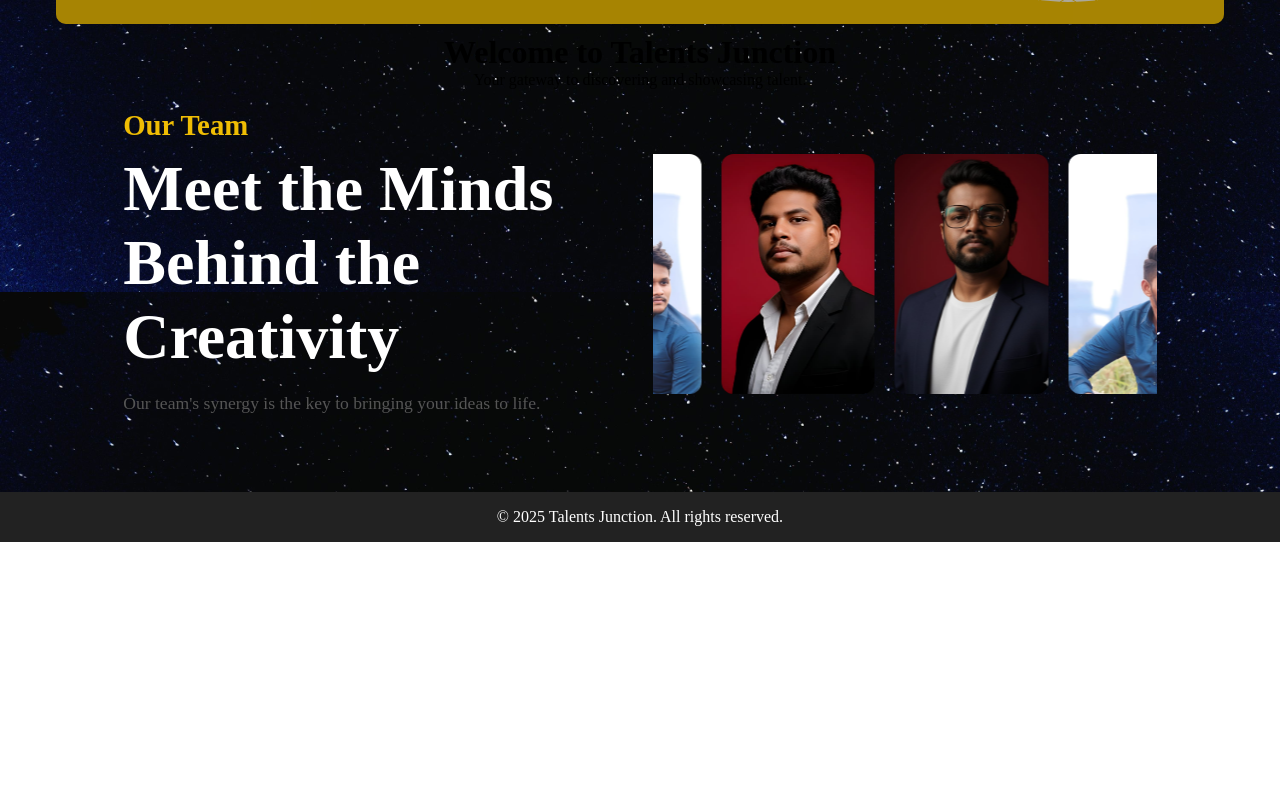
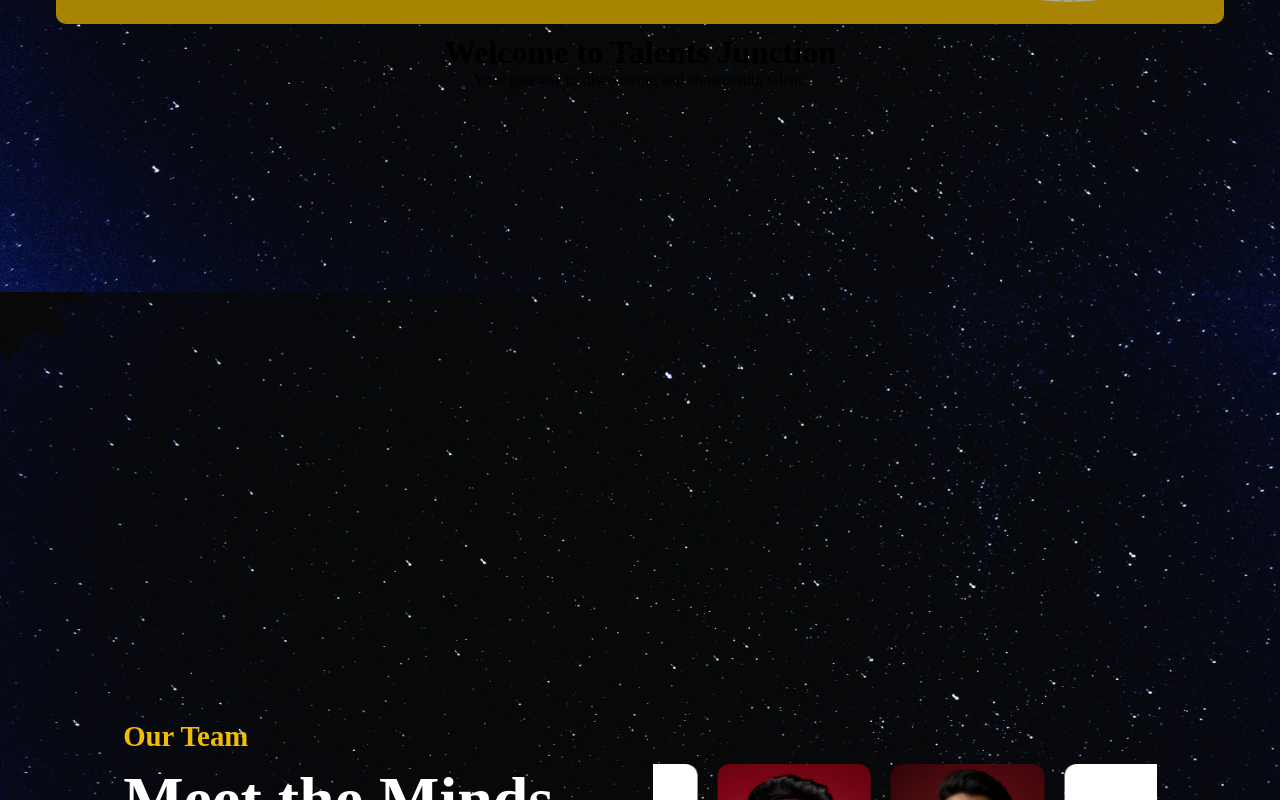
Before and after one commit to AnilGantela/tjtest, a React (Vite) app: page / in a window 1280 px wide. Shown: the part 560-1360 px from the top of the page. Before the commit the page ends 1102 px from the top, so only its background shows below. Built offline with nearby package versions, Linux system fonts and the light colour scheme.

Commit message:
added whychooseus

```diff
--- a/src/App.css
+++ b/src/App.css
@@ -9,6 +9,7 @@ body {
   -ms-overflow-style: none; /* IE and Edge */
   scrollbar-width: none; /* Firefox */
   background-image: url("/public/home-banner2.svg");
+  height: auto;
 }
 
 /* 🧩 Hide scrollbars in Chrome, Safari, and Opera */
--- /dev/null
+++ b/src/components/WhyChooseUS/index.jsx
@@ -0,0 +1,92 @@
+import React, { useRef, useState, useEffect } from "react";
+import {
+  WhyChooseUsContainer,
+  SecondaryTitle,
+  PrimaryTitle,
+  TextContainer,
+  CardContainer,
+  Card,
+  CardTitle,
+  CardDescription,
+} from "./styledComponents";
+
+const WhyChooseUS = () => {
+  const sectionRef = useRef();
+  const [isVisible, setIsVisible] = useState(false);
+
+  // Scroll-triggered visibility
+  useEffect(() => {
+    const observer = new IntersectionObserver(
+      ([entry]) => {
+        if (entry.isIntersecting) {
+          setIsVisible(true);
+          observer.unobserve(entry.target); // animate only once
+        }
+      },
+      { threshold: 0.3 }
+    );
+
+    if (sectionRef.current) {
+      observer.observe(sectionRef.current);
+    }
+
+    return () => observer.disconnect();
+  }, []);
+
+  return (
+    <WhyChooseUsContainer ref={sectionRef} isVisible={isVisible}>
+      <TextContainer>
+        <SecondaryTitle>Why Choose </SecondaryTitle>
+        <PrimaryTitle>Talents Junction?</PrimaryTitle>
+      </TextContainer>
+      <CardContainer>
+        <Card
+          backgroundColor="rgba(10, 10, 30, 0.75)"
+          ref={sectionRef}
+          isVisible={isVisible}
+        >
+          <CardTitle textColor="#7801e7">Creative Excellence</CardTitle>
+          <CardDescription>
+            “We turn our robotics experience into fun, hands-on learning for
+            every student. ”
+          </CardDescription>
+        </Card>
+        <Card
+          backgroundColor="rgba(10, 10, 30, 0.75)"
+          ref={sectionRef}
+          isVisible={isVisible}
+        >
+          <CardTitle textColor="#a20cdf">Experienced Professionals</CardTitle>
+          <CardDescription>
+            “Founded by competitionwinning innovators with realworld Robotics &
+            IoT expertise. ”
+          </CardDescription>
+        </Card>
+        <Card
+          backgroundColor="rgba(10, 10, 30, 0.75)"
+          ref={sectionRef}
+          isVisible={isVisible}
+        >
+          <CardTitle textColor="#f10f7f">Tailored Solutions</CardTitle>
+          <CardDescription>
+            “Courses and kits designed to suit school kids and college students
+            alike. ”
+          </CardDescription>
+        </Card>
+        <Card
+          backgroundColor="rgba(10, 10, 30, 0.75)"
+          ref={sectionRef}
+          isVisible={isVisible}
+        >
+          <CardTitle textColor="#fe6306">Innovative Approach</CardTitle>
+          <CardDescription>
+            “We combine practical projects, competitions, and mentorship to
+            spark true innovation. ”
+          </CardDescription>
+        </Card>
+      </CardContainer>
+    </WhyChooseUsContainer>
+  );
+};
+
+export default WhyChooseUS;
--- /dev/null
+++ b/src/components/WhyChooseUS/styledComponents.js
@@ -0,0 +1,103 @@
+import styled, { keyframes, css } from "styled-components";
+
+const fadeSlideUp = keyframes`
+  0% {
+    opacity: 0;
+    transform: translateY(30px);
+  }
+  100% {
+    opacity: 1;
+    transform: translateY(0);
+  }
+`;
+
+export const WhyChooseUsContainer = styled.section`
+  background: transparent;
+  display: flex;
+  flex-direction: column;
+  align-items: center;
+  justify-content: space-around;
+  width: 95%;
+  margin: 40px auto;
+
+  ${(props) =>
+    props.isVisible &&
+    css`
+      animation: ${fadeSlideUp} 1s ease-out forwards;
+    `}
+
+  @media (max-width: 426px) {
+    animation: none;
+  }
+`;
+
+export const TextContainer = styled.div`
+  text-align: center;
+  background: transparent;
+  padding: 10px 0px;
+  width: 100%;
+
+  margin-bottom: 20px;
+`;
+
+export const SecondaryTitle = styled.h4`
+  font-size: 2rem;
+  color: white;
+  margin-bottom: 3px;
+  letter-spacing: 1vh;
+`;
+
+export const PrimaryTitle = styled.h2`
+  font-size: 3rem;
+  color: #efbd04;
+  letter-spacing: 2vh;
+  font-weight: bold;
+  text-transform: uppercase;
+`;
+
+export const CardContainer = styled.div`
+  display: flex;
+  flex-wrap: wrap;
+  gap: 24px;
+  justify-content: center;
+`;
+export const Card = styled.div`
+  background: ${(props) => props.backgroundColor || "#fff"};
+  border-radius: 12px;
+  box-shadow: 0 0 15px rgba(255, 255, 255, 0.3);
+  border: 1px solid rgba(255, 255, 255, 0.2);
+  padding: 32px 24px;
+  max-width: 320px;
+  flex: 1 1 280px;
+  text-align: center;
+
+  &:hover {
+    box-shadow: 0 0 25px #efbd04;
+  }
+  @media (max-width: 426px) {
+    ${(props) =>
+      props.isVisible &&
+      css`
+        animation: ${fadeSlideUp} 1s ease-out forwards;
+      `}
+  }
+`;
+export const CardTitle = styled.h3`
+  font-size: 1.5rem;
+  color: #333;
+  margin-bottom: 16px;
+  font-weight: 600;
+  text-transform: capitalize;
+  color: ${(props) => props.textColor || "#333"};
+`;
+export const CardDescription = styled.p`
+  font-size: 1rem;
+  color: #666;
+  line-height: 1.6;
+  margin: 0;
+  text-align: left;
+  text-transform: capitalize;
+  &:hover {
+    color: #efbd04;
+  }
+`;
--- a/src/index.css
+++ b/src/index.css
@@ -10,6 +10,7 @@ body {
   -ms-overflow-style: none; /* IE and Edge */
   scrollbar-width: none; /* Firefox */
   background-image: url("/body.jpeg");
+  height: auto;
   background-size: cover;
   background-repeat: no-repeat;
   background-attachment: fixed;
--- a/src/pages/Home/index.jsx
+++ b/src/pages/Home/index.jsx
@@ -2,6 +2,7 @@ import React from "react";
 import HomeBanner from "../../components/HomeBanner";
 import { HomeContainer } from "./styledComponents";
 import Owners from "../../components/Owners";
+import WhyChooseUS from "../../components/WhyChooseUS";
 
 const Home = () => {
   return (
@@ -12,6 +13,7 @@ const Home = () => {
         <h1>Welcome to Talents Junction</h1>
         <p>Your gateway to discovering and showcasing talent.</p>
       </div>
+      <WhyChooseUS />
       <Owners />
     </HomeContainer>
   );
```
